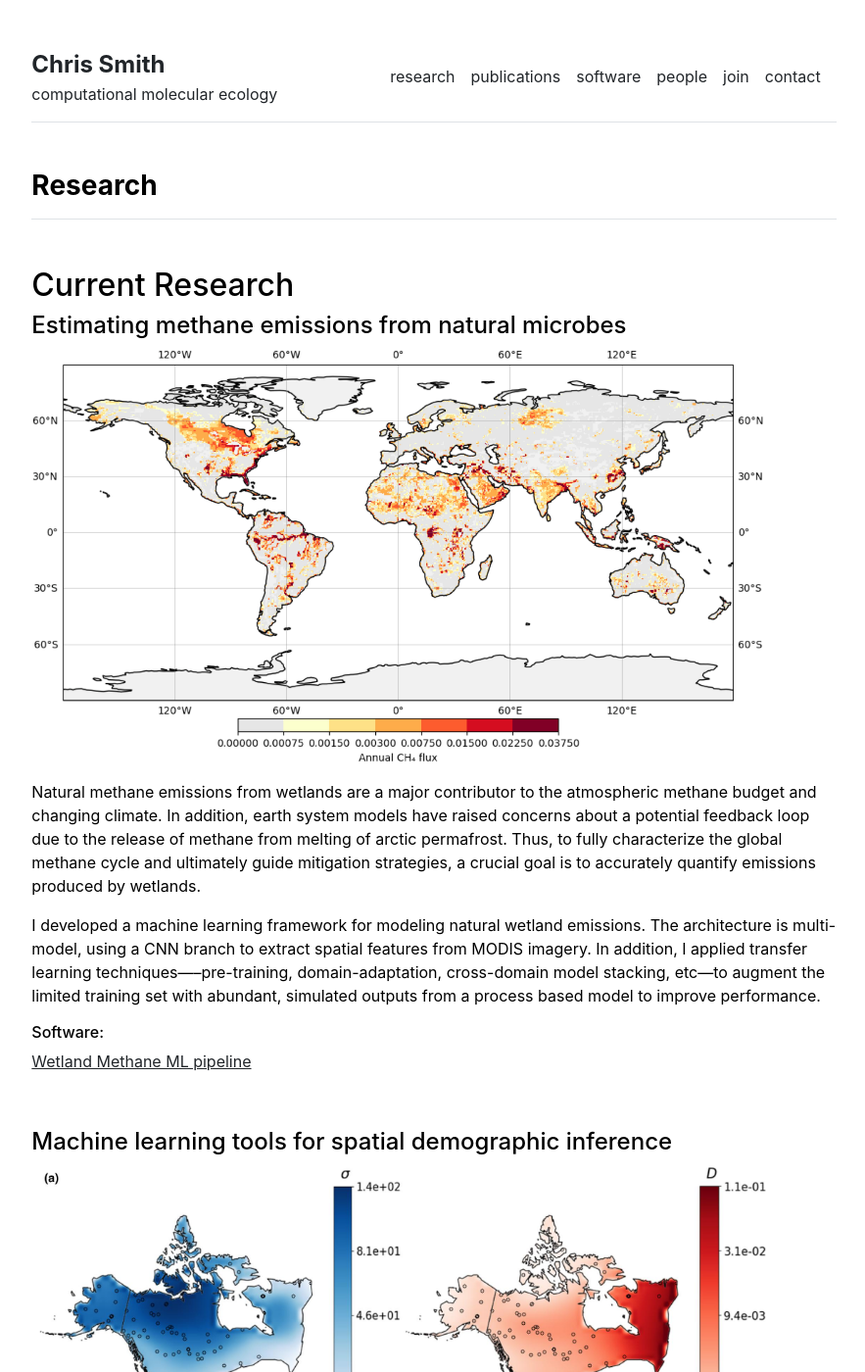
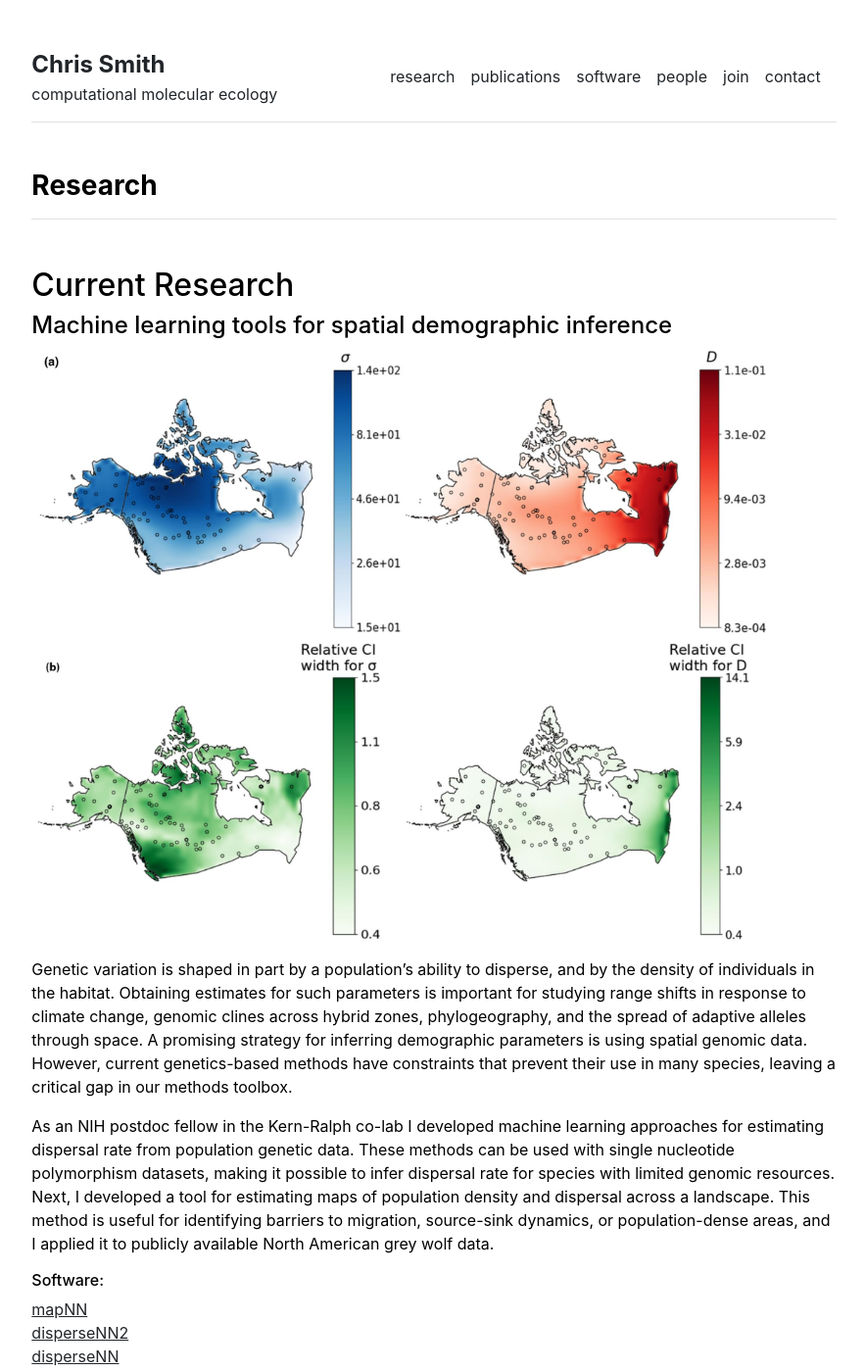
Before and after one commit to chriscrsmith/chriscrsmith.github.io, a Jekyll site: the page built from research.md, in a window 1280 px wide and 1400 px high. Shown: the whole window at 98% size, without its empty margins (197-1080 px from the left). Built offline with Jekyll 4.4.1, drawn with Linux system fonts in a browser that asks for light colours.

Commit message:
cleaned up

```diff
--- a/research.md
+++ b/research.md
@@ -8,31 +8,6 @@ permalink: /research
 
 
 ## Current Research
-
-
-
-
-#### Estimating methane emissions from natural microbes
-
-![upscaling](assets/img/upscaling.jpg){: width="750" }
-
-
-Natural methane emissions from wetlands are a major contributor to the atmospheric methane budget and changing climate.
-In addition, earth system models have raised concerns about a potential feedback loop due to the release of methane from melting of arctic permafrost.
-Thus, to fully characterize the global methane cycle and ultimately guide mitigation strategies, a crucial goal is to accurately quantify emissions produced by wetlands.
-
-I developed a machine learning framework for modeling natural wetland emissions.
-The architecture is multi-model, using a CNN branch to extract spatial features from MODIS imagery.
-In addition, I applied transfer learning techniques—--pre-training, domain-adaptation, cross-domain model stacking, etc---to augment the limited training set with abundant, simulated outputs from a process based model to improve performance.
-
-###### Software:
-[Wetland Methane ML pipeline](https://github.com/KGML-CH4/wetland_methane_ML)
-
-&nbsp;
-&nbsp;
-&nbsp;
-&nbsp;
-&nbsp;
 
 
 
```
Also changed, not shown: 3 other files.
